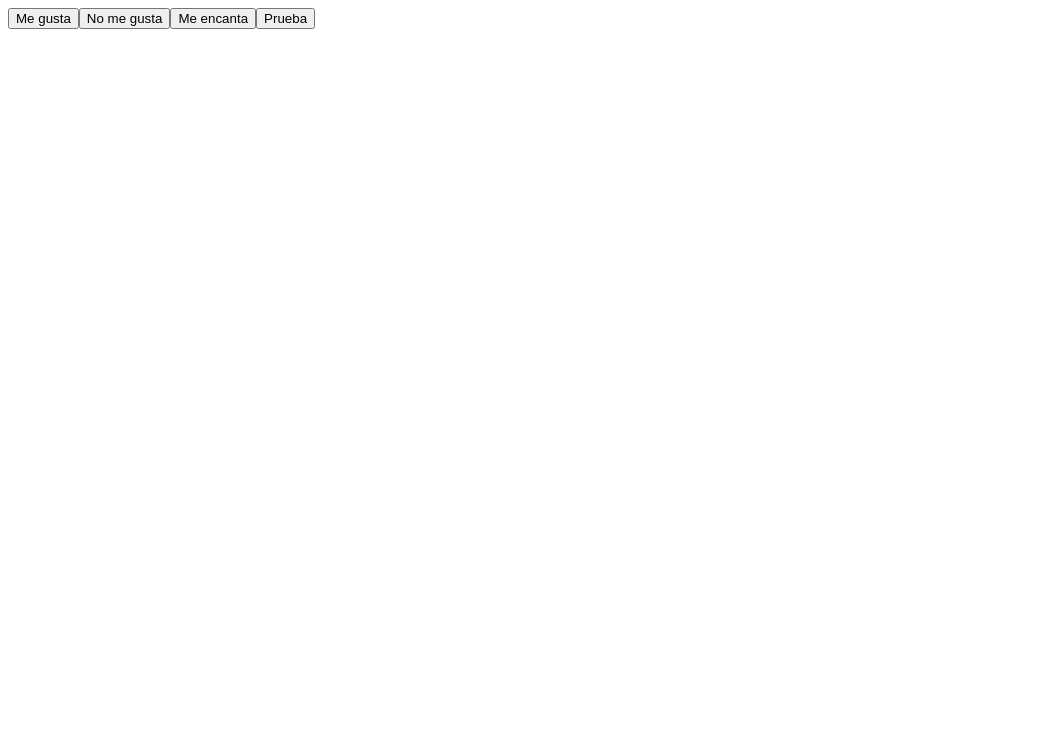
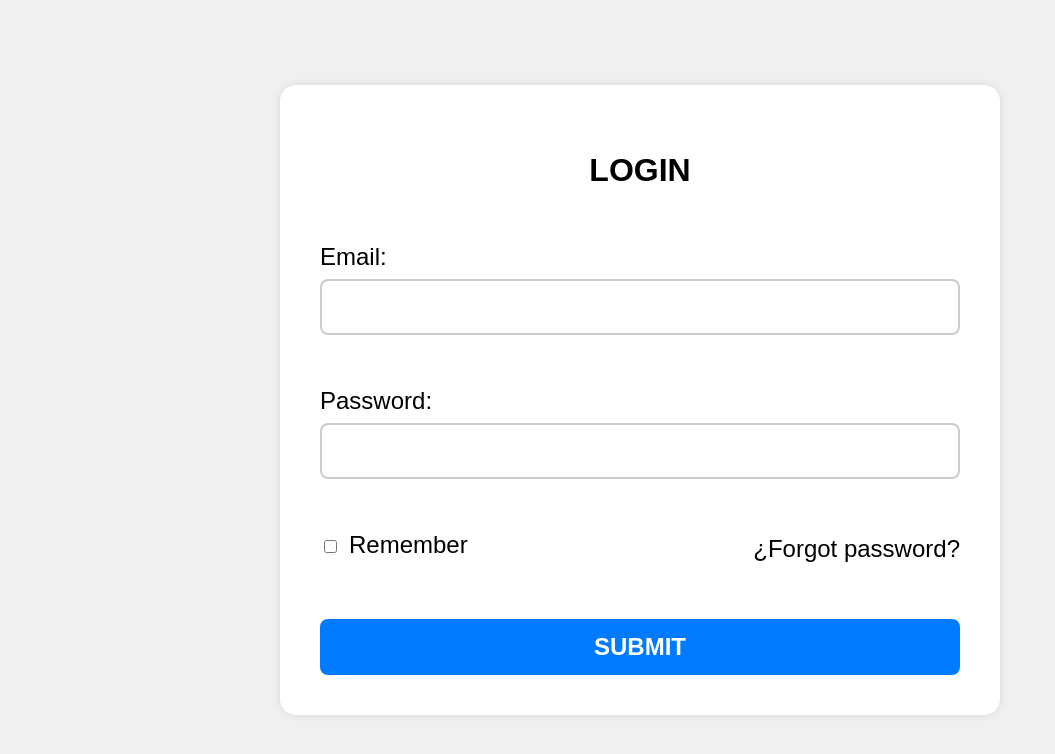
Before and after one commit to ajorquera/template-web-app, a React (Vite) app: page / in a window 1280 px wide. Shown: the top 754 px of the page, without its empty margins (0-1055 px from the left). Built offline with nearby package versions, Linux system fonts and the light colour scheme.

Commit message:
Directorios restaurados

```diff
--- a/index.html
+++ b/index.html
@@ -6,8 +6,7 @@
     <title>WebApp</title>
   </head>
   <body>
-    <div id="root">
-    </div>
-    <script type="module" src="/src/main.jsx"></script>
+    <div id="root"></div>
+    <script type="module" src="/src/Main.jsx"></script>
   </body>
 </html>
--- /dev/null
+++ b/src/Index.css
@@ -0,0 +1,11 @@
+body, html {
+    box-sizing: border-box;
+    padding: 0;
+    margin: 0;
+    display: flex;
+    justify-content: center;
+    align-items: center;
+    height: 100vh;
+    background-color: #f0f0f0;
+    font-family: sans-serif;
+}
--- /dev/null
+++ b/src/Index.jsx
@@ -0,0 +1,10 @@
+import React from 'react';
+import ReactDOM from 'react-dom/client';
+import {Login} from './Login'
+import './Index.css';
+
+export const Index = () => {
+    return (
+       <Login/>
+    )
+}
--- /dev/null
+++ b/src/Login.css
@@ -0,0 +1,79 @@
+.App {
+    width: 100vh;
+    display: flex;
+    justify-content: center;
+    align-content: center;
+}
+
+.formContainer {
+    width: 100%;
+    background: white;
+    padding: 40px;
+    border-radius: 16px;
+    box-shadow: 0 0 8px rgba(0, 0, 0, 0.1);
+    max-width: 640px;
+    max-height: 800px;
+    font-size: 1.5rem;
+}
+
+
+.tittle {
+    text-align: center;
+    font-size: 2rem;
+}
+
+form div {
+    margin-bottom: 24px;
+}
+
+form label {
+    display: block;
+    margin-bottom: 8px;
+}
+
+.input {
+    width: 100%;
+    height: 56px;
+    font-size: 1.5rem;
+    padding: 8px;
+    box-sizing: border-box;
+    border: 2px solid #ccc;
+    border-radius: 8px;
+}
+
+.checkbox {
+    margin-right: 12px;
+    font-size: 1.5rem;
+    box-sizing: border-box;
+    border: 2px solid #ccc;
+    border-radius: 8px;
+}
+
+button {
+    width: 100%;
+    height: 56px;
+    padding: 8px;
+    background-color: #007bff;
+    color: white;
+    border: none;
+    border-radius: 8px;
+    cursor: pointer;
+    font-size: 1.5rem;
+    font-weight:600;
+}
+button:hover {
+    background-color: #0056b3;
+}
+
+a {
+    text-decoration: none;
+    color: black;
+    cursor: pointer;
+}
+
+.below {
+    display: flex;
+    flex-direction: row;
+    align-items: center;
+    justify-content: space-between;
+}
--- /dev/null
+++ b/src/Login.jsx
@@ -0,0 +1,48 @@
+import react from "react";
+import "./Login.css";
+
+export const Login = () => {
+  return (
+    <div className="App">
+      <div className="formContainer">
+        <form>
+          <h2 className="tittle">LOGIN</h2>
+          <br />
+          <div>
+            <label htmlFor="email">Email:</label>
+            <input type="email" name="email" id="email" className="input" />
+          </div>
+          <br />
+          <div>
+            <label htmlFor="password">Password:</label>
+            <input
+              type="password"
+              id="password"
+              name="password"
+              className="input"
+            />
+          </div>
+          <br />
+          <div className="below">
+            <span>
+              <label htmlFor="remember">
+                <input
+                  type="checkbox"
+                  name="remember"
+                  id="remember"
+                  className="checkbox"
+                />
+                Remember
+              </label>
+            </span>
+            <span>
+              <a href="#">¿Forgot password?</a>{" "}
+            </span>
+          </div>
+          <br />
+          <button type="submit">SUBMIT</button>
+        </form>
+      </div>
+    </div>
+  );
+};
--- /dev/null
+++ b/src/Main.jsx
@@ -0,0 +1,11 @@
+import React from "react";
+import ReactDOM from "react-dom/client";
+import {Index} from './Index';
+import {Login} from './Login';
+
+
+ReactDOM.createRoot(document.getElementById("root")).render(
+  <>
+  <Index/>
+  </>
+);
--- a/src/main.jsx
+++ /dev/null
@@ -1,27 +0,0 @@
-import React, { Fragment } from 'react'
-import ReactDOM from 'react-dom/client'
-import { initializeApp } from "firebase/app";
-import { getAnalytics } from "firebase/analytics";
-
-/*const Boton = React.createElement('button', { 'data-id': 123 }, 'Soy un boton')
-const Boton2 = React.createElement( 'button', { 'data-id': 456 }, 'No me gusta')
-const Boton3 = React.createElement( 'button', { 'data-id': 789}, 'Me encanta')*/
-
-const Boton = ( {id,texto} ) => {
-  return (
-    <button id={id}> {texto} </button>
-  )
-}
-
-ReactDOM.createRoot(document.getElementById('root')).render(
-  <React.Fragment>
-   { /*  { Boton } {Boton2 } { Boton3 } */}
-   { /* <button data-id= '123'> Me gusta </button>
-   <button data-id= '456'> No me gusta </button>
-   <button data-id= '789'> Me encanta </button> */ }
-   <Boton id= '1' texto='Me gusta'/>
-   <Boton id= '2' texto='No me gusta'/>
-   <Boton id= '3' texto='Me encanta'/>
-   <Boton id= '4' texto='Prueba'/>
-  </React.Fragment>
-)
```
